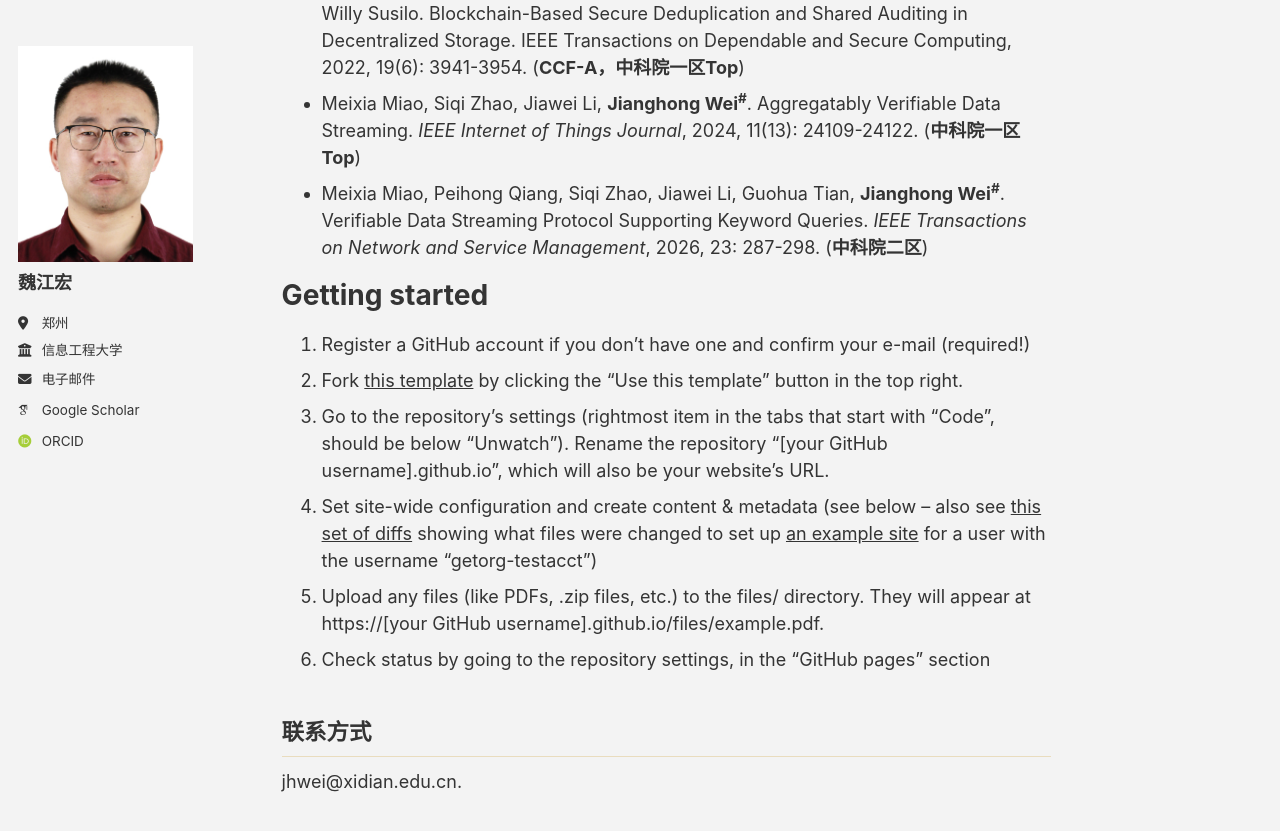
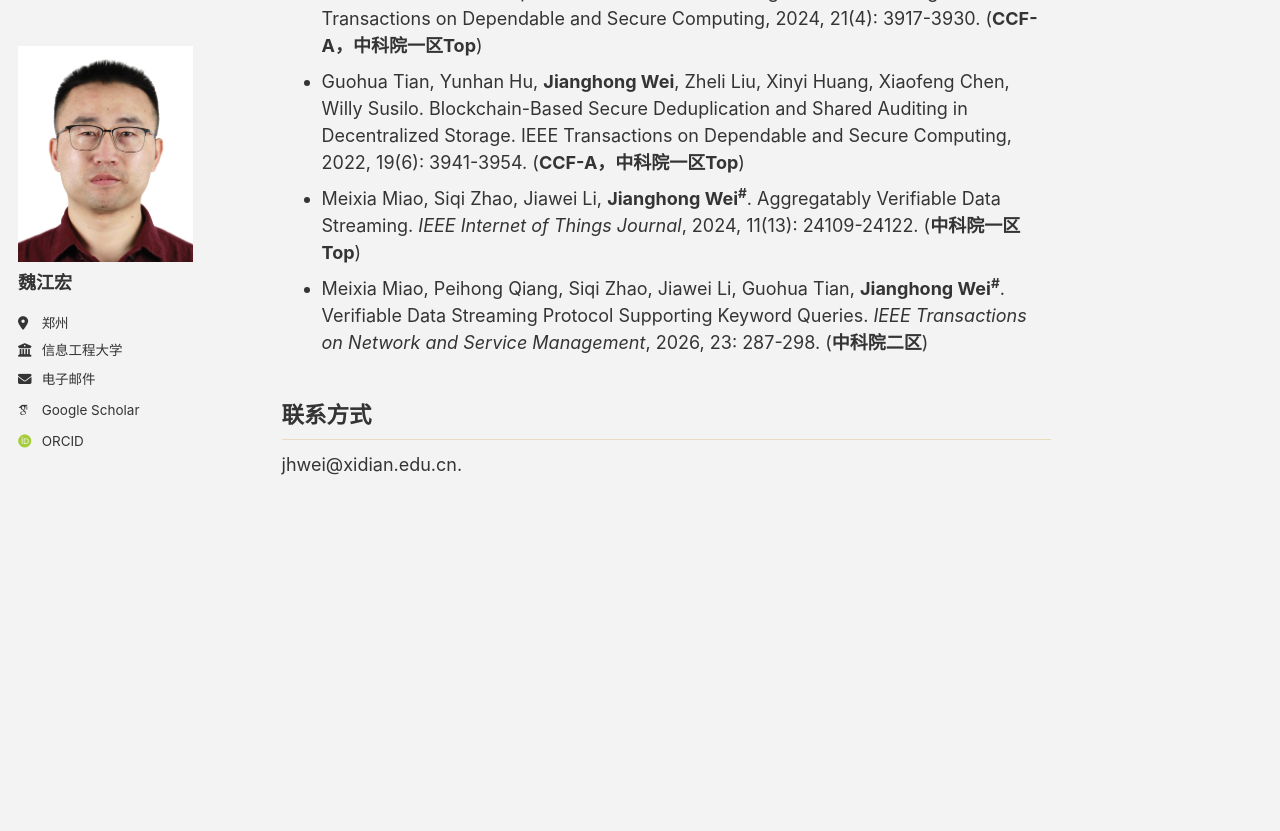
Before and after one commit to jhw-crypt/jhw-crypt.github.io, a Jekyll site: the page built from _pages/about.md, in a window 1280 px wide and 900 px high, scrolled down 2735 px. Shown: the top 831 px of the window. Built offline with Jekyll 4.4.1, drawn with Linux system fonts in a browser that asks for light colours; some web fonts are replaced; a script bundle is joined from its source files by our own code; library files that are not in the unit come from our copies; after the commit the page ends 3318 px from its top, so only the background shows below that.

Commit message:
Update about.md

```diff
--- a/_pages/about.md
+++ b/_pages/about.md
@@ -17,13 +17,13 @@
 - 区块链安全
 
 招生专业
-======
+------
 - 网络空间安全
 - 软件工程
 - 电子信息
 
 科研项目
-======
+------
 - 国家自然科学基金面上项目：面向去中心化场景的认证数据结构关键技术研究，62572483, 2026.01-2029.12。
 - 国家自然科学基金面上项目：面向安全即时通讯的关键密码技术研究，62172434, 2022.01-2025.12。
 - 国家自然科学基金青年基金：云存储中基于属性基加密的数据安全共享关键问题研究，61702549, 2018.01-2020.12。
@@ -32,7 +32,7 @@
 - 博士后科学基金面上资助项目：属性基加密体制实用化关键问题研究，2020M673348, 2022.01-2023.12。
 
 学术论文
-======
+------
 完整论文列表见[Google学术主页](https://scholar.google.com/citations?user=UK-6A30AAAAJ&hl)或[ORCID主页](https://orcid.org/0000-0002-0286-7973)。#表示通信作者。
 - **Jianghong Wei**, Guohua Tian, Ding Wang, Fuchun Guo, Willy Susilo, Xiaofeng Chen. Pixel+ and Pixel++: Compact and Efficient Forward-Secure Multi-Signatures for PoS Blockchain Consensus. _USENIX Security_ 2024, 2024, pp: 6237-6254. (**CCF-A类，四大安全顶会之一**)
 - **Jianghong Wei**, Guohua Tian, Xiaofeng Chen, Willy Susilo. Lightweight 0-RTT Session Resumption Protocol for Constrained Devices. _IEEE Transactions on Information Forensics and Security_, 2025, 20: 221-233. (**CCF-A，中科院一区Top**)
@@ -52,16 +52,6 @@
 - Meixia Miao, Siqi Zhao, Jiawei Li, **Jianghong Wei<sup>#</sup>**. Aggregatably Verifiable Data Streaming. _IEEE Internet of Things Journal_, 2024, 11(13): 24109-24122. (**中科院一区Top**)
 - Meixia Miao, Peihong Qiang, Siqi Zhao, Jiawei Li, Guohua Tian, **Jianghong Wei<sup>#</sup>**. Verifiable Data Streaming Protocol Supporting Keyword Queries. _IEEE Transactions on Network and Service Management_, 2026, 23: 287-298. (**中科院二区**)
 
-
-Getting started
-======
-1. Register a GitHub account if you don't have one and confirm your e-mail (required!)
-1. Fork [this template](https://github.com/academicpages/academicpages.github.io) by clicking the "Use this template" button in the top right.
-1. Go to the repository's settings (rightmost item in the tabs that start with "Code", should be below "Unwatch"). Rename the repository "[your GitHub username].github.io", which will also be your website's URL.
-1. Set site-wide configuration and create content & metadata (see below -- also see [this set of diffs](https://archive.is/3TPas) showing what files were changed to set up [an example site](https://getorg-testacct.github.io) for a user with the username "getorg-testacct")
-1. Upload any files (like PDFs, .zip files, etc.) to the files/ directory. They will appear at https://[your GitHub username].github.io/files/example.pdf.
-1. Check status by going to the repository settings, in the "GitHub pages" section
-
 联系方式
 ------
 jhwei@xidian.edu.cn.
```
